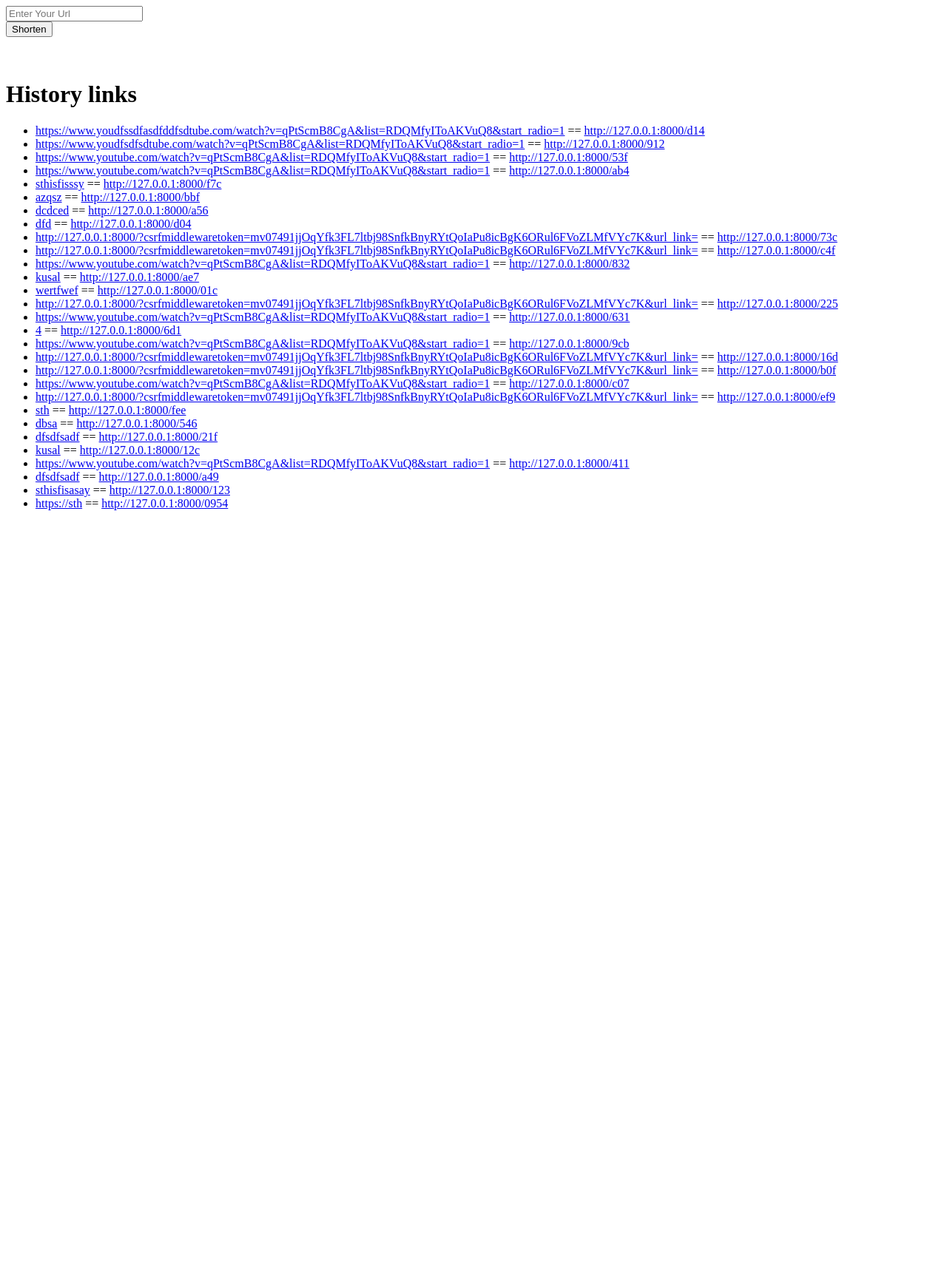
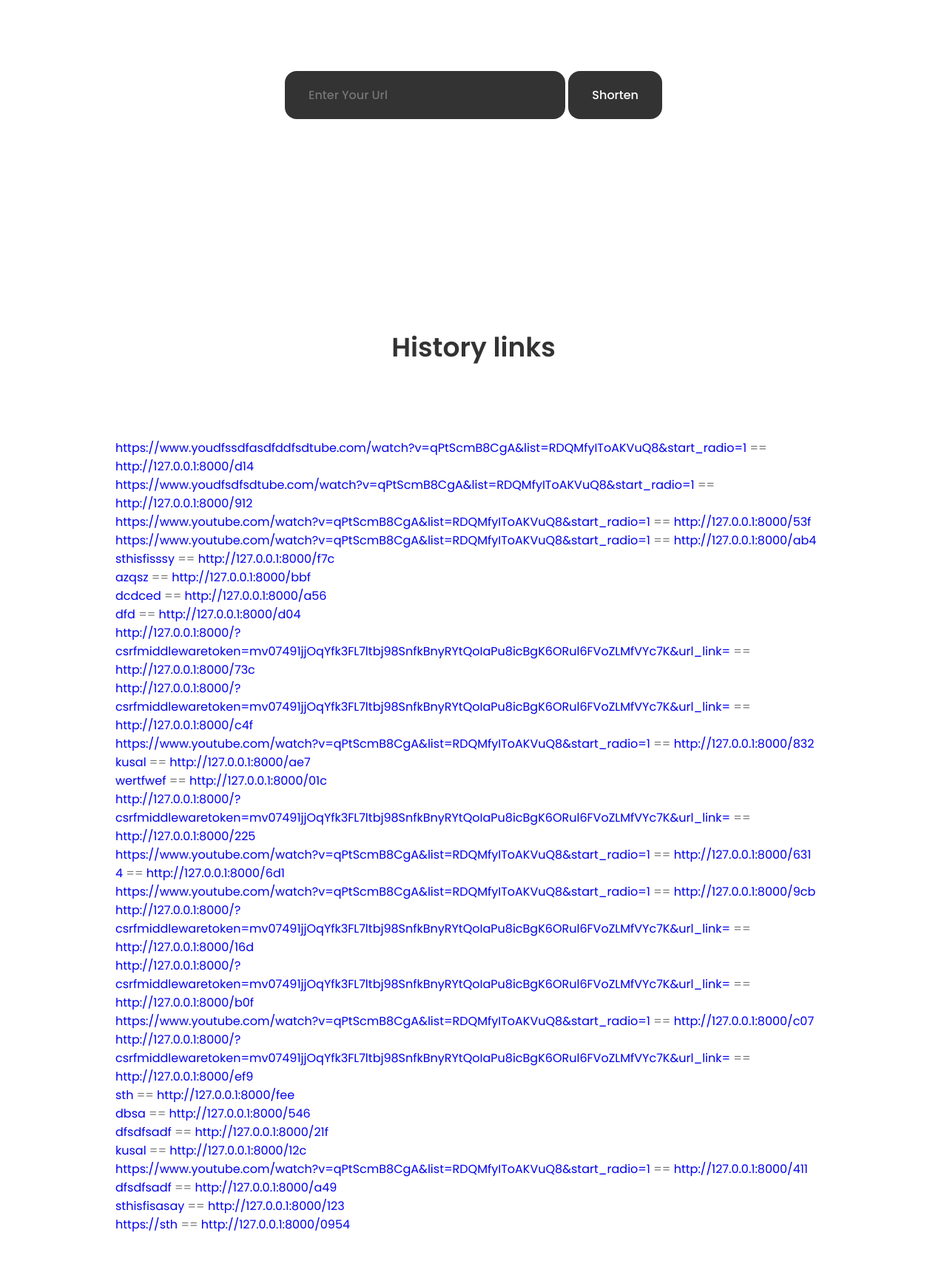
Before and after one commit to kushal1o1/url_tool, a Django app: page / in a window 1280 px wide. Shown: the whole page at 74% size. Before the commit the page ends 690 px from the top, so only its background shows below. Run offline with Django 5.2, Linux system fonts and the light colour scheme; data comes from the database, SQL or seed files in the repository; both versions use the stored data as it was after the commit.

Commit message:
build : UI button and input form

```diff
--- a/UrlShortener/templates/index.html
+++ b/UrlShortener/templates/index.html
@@ -4,30 +4,46 @@
     <meta name="viewport" content="width=device-width, initial-scale=1.0">
     <title>Url Tool</title>
     <script src="https://ajax.googleapis.com/ajax/libs/jquery/3.7.1/jquery.min.js"></script>
-
+    {% load static%}
+    <link rel="stylesheet" href="{% static 'styles.css' %}">
 </head>
 <body>
-    <form id="url_form">
+  <section class="conatiner section  flex ">
+      <form id="url_form">
         {% csrf_token %}
-      <input type="text" name="url_link" id="url_link" placeholder="Enter Your Url">
-      <div class="buttons">
-        <button type="submit" id="shorten">Shorten</button>
-      </div>
+
+<input  type="text" name="url_link" id="url_link" placeholder="Enter Your Url">
+
+          <button type="submit" class="button" id="shorten">Shorten</button>
+
       </form>
-      <section id="section"><h2></h2></section>
+  </section>
+   {% load static%}
+      <section id="section" class="section  container">
+        <p class="section_subtitle" id="newlinktext">Your New Link</p>
+        <div class="flex">  <h2></h2><img class="copy" id="copy" src="{%static 'images/copy.png'%}" alt=""></div>
+
+      </section>
+
      <br>
-     <h1>
+     <section class="section">
+      <h1 class="section_title">
         History links
      </h1>
-        <ul>
+        <ul class="container section ">
             {% for url in urls %}
                 <li><a href="{url.url_link}}">{{url.url_link}}</a> ==  <a href="http://127.0.0.1:8000/{{url.uuid}}">http://127.0.0.1:8000/{{url.uuid}}</a></li>
             {% endfor %}
         </ul>
+     </section>
+
 
 </body>
 <script type="text/javascript">
     $(document).on('submit','#url_form',function(e){
+     document.getElementById("copy").style.display='block';
+     document.getElementById("newlinktext").style.display='block';
+
       e.preventDefault();
 
       $.ajax({
@@ -38,7 +54,8 @@
           csrfmiddlewaretoken:$('input[name=csrfmiddlewaretoken]').val(),
         },
         success: function(data){
-          $('h2').html("http://127.0.0.1:8000/"+data)
+
+          $('h2').html("http://127.0.0.1:8000/" + data )
         }
       });
     });
--- a/UrlShortener/views.py
+++ b/UrlShortener/views.py
@@ -1,4 +1,4 @@
-from django.shortcuts import render,redirect
+from django.shortcuts import render,redirect,get_object_or_404
 from django.http import HttpResponse
 import uuid
 from .models import Url
@@ -21,5 +21,5 @@ def createShortUrl(request):
         return HttpResponse(uid)
 
 def go(request, pk):
-    url_details = Url.objects.get(uuid=pk)
+    url_details = get_object_or_404(Url, uuid=pk)
     return redirect(url_details.url_link)
--- a/UrlTool/settings.py
+++ b/UrlTool/settings.py
@@ -122,7 +122,8 @@ USE_TZ = True
 # Static files (CSS, JavaScript, Images)
 # https://docs.djangoproject.com/en/5.0/howto/static-files/
 
-STATIC_URL = 'static/'
+STATIC_URL = '/static/'
+STATICFILES_DIRS = [os.path.join(BASE_DIR,'static')]
 
 # Default primary key field type
 # https://docs.djangoproject.com/en/5.0/ref/settings/#default-auto-field
--- /dev/null
+++ b/static/styles.css
@@ -0,0 +1,235 @@
+/*=============== GOOGLE FONTS ===============*/
+@import url("https://fonts.googleapis.com/css2?family=Poppins:wght@400;500;600&display=swap");
+
+
+/*=============== VARIABLES CSS ===============*/
+:root {
+  --header-height: 3rem;
+
+  /*========== Colors ==========*/
+  /*Color mode HSL(hue, saturation, lightness)*/
+  --hue: 0;
+  --sat: 0%;
+  --title-color: hsl(var(--hue), var(--sat), 20%);
+  --title-color-dark: hsl(var(--hue), var(--sat), 0%);
+  --text-color: hsl(var(--hue), var(--sat), 46%);
+  --body-color: hsl(var(--hue), var(--sat), 98%);
+  --container-color: #ffffff;
+
+  /*========== Font and typography ==========*/
+  --body-font: "Poppins", sans-serif;
+
+  /*.5rem = 8px | 1rem = 16px ...*/
+  --big-font-size: 3.5rem;
+  --h1-font-size: 2.25rem;
+  --h2-font-size: 1.5rem;
+  --h3-font-size: 1.25rem;
+  --normal-font-size: 1rem;
+  --small-font-size: 0.875rem;
+  --smaller-font-size: 0.813rem;
+  --tiny-font-size: 0.625rem;
+
+  /*========== Font weight ==========*/
+  --font-normal: 400;
+  --font-medium: 500;
+  --font-semi-bold: 600;
+
+  /*========== Margenes Bottom ==========*/
+  /*.5rem = 8px | 1rem = 16px ...*/
+  --mb-0-25: 0.25rem;
+  --mb-0-5: 0.5rem;
+  --mb-0-75: 0.75rem;
+  --mb-1: 1rem;
+  --mb-1-5: 1.5rem;
+  --mb-2: 2rem;
+  --mb-2-5: 2.5rem;
+  --mb-3: 3rem;
+
+  /*========== z index ==========*/
+  --z-tooltip: 10;
+  --z-fixed: 100;
+  --z-modal: 1000;
+}
+
+/* Responsive typography */
+@media screen and (max-width: 992px) {
+  :root {
+    --big-font-size: 2.75rem;
+    --h1-font-size: 1.5rem;
+    --h2-font-size: 1.25rem;
+    --h3-font-size: 1rem;
+    --normal-font-size: 0.938rem;
+    --small-font-size: 0.813rem;
+    --smaller-font-size: 0.75rem;
+  }
+}
+
+/*=============== BASE ===============*/
+* {
+
+  margin: 0;
+  padding: 0;
+  box-sizing: border-box;
+}
+
+html {
+  scroll-behavior: smooth;
+}
+
+body,
+button,
+input,
+textarea {
+  font-family: var(--body-font);
+  font-size: var(--normal-font-size);
+}
+
+body {
+  background-color: var(--container-color);
+  color: var(--text-color);
+}
+
+h1,
+h2,
+h3 {
+  color: var(--title-color);
+  font-weight: var(--font-semi-bold);
+}
+
+ul {
+  list-style: none;
+}
+
+a {
+  text-decoration: none;
+}
+
+input{
+  border: none;
+  outline: none;
+}
+button {
+  cursor: pointer;
+  border: none;
+  outline: none;
+}
+#newlinktext{
+  display: none;
+}
+#copy{
+  display:none;
+  width:40px;
+  margin:var(--mb-2)
+}
+
+
+/*=============== REUSABLE CSS CLASSES ===============*/
+.section {
+  padding: 6rem 0 2rem;
+}
+
+.section_title {
+  font-size: var(--h1-font-size);
+  color: var(--title-color);
+}
+
+.section_subtitle {
+  display: block;
+  font-size: var(--h2-font-size);
+  margin-bottom: 4rem;
+}
+
+.section_title,
+.section_subtitle {
+  text-align: center;
+}
+
+/*=============== LAYOUT ===============*/
+.container {
+  max-width: 968px;
+  margin-left: auto;
+  margin-right: auto;
+}
+
+.grid {
+  display: grid;
+  gap: 1.5rem;
+}
+.flex{
+  display: flex;
+  align-items: center;
+  justify-content: center;
+  flex-direction: row;
+}
+
+/*=============== BUTTONS ===============*/
+.button,input{
+
+  display: inline-block;
+  background-color: var(--title-color);
+  color: var(--container-color);
+  padding: 1.25rem 2rem;
+  border-radius: 1rem;
+  font-weight: var(--font-medium);
+}
+
+.button:hover {
+  background-color: var(--title-color-dark);
+}
+
+.button_icon {
+  margin-left: var(--mb-0-5);
+}
+
+.button-flex {
+  display: inline-flex;
+  align-items: center;
+}
+
+/*=============== BREAKPOINTS ===============*/
+/* For large devices */
+@media screen and (max-width: 992px) {
+  .container {
+    margin-left: var(--mb-1-5);
+    margin-right: var(--mb-1-5);
+  }
+
+  .button {
+    padding: 1rem 1.75rem;
+  }
+
+  .button_icon {
+    width: 22px;
+    height: 22px;
+  }
+}
+
+/* For medium devices */
+@media screen and (max-width: 768px) {
+  body {
+    margin: 0 0 var(--header-height) 0;
+  }
+
+  .section {
+    padding: 2rem 0 4rem;
+  }
+
+  .section_subtitle {
+    margin-bottom: var(--mb-3);
+  }
+}
+
+@media screen and (max-width: 576px) {
+}
+
+/* For small devices */
+@media screen and (max-width: 350px) {
+  :root {
+    --big-font-size: 2.25rem;
+  }
+
+  .container {
+    margin-left: var(--mb-1);
+    margin-right: var(--mb-1);
+  }
+}
```
Also changed, not shown: UrlShortener/migrations/0001_initial.py, UrlShortener/migrations/0002_url_created_at.py (deleted), UrlShortener/migrations/0003_alter_url_created_at.py (deleted), db.sqlite3, static/images/copy.png (added).
